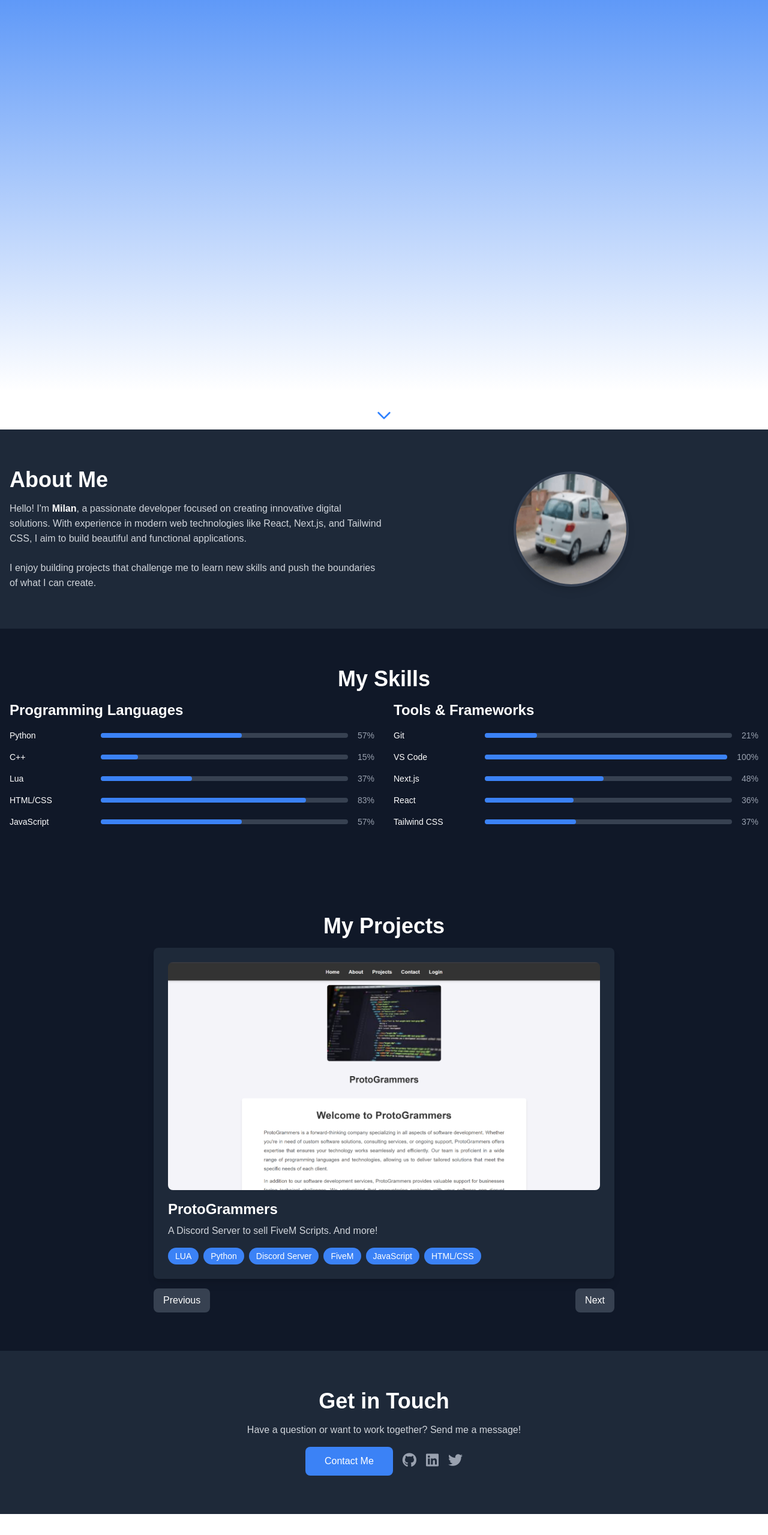
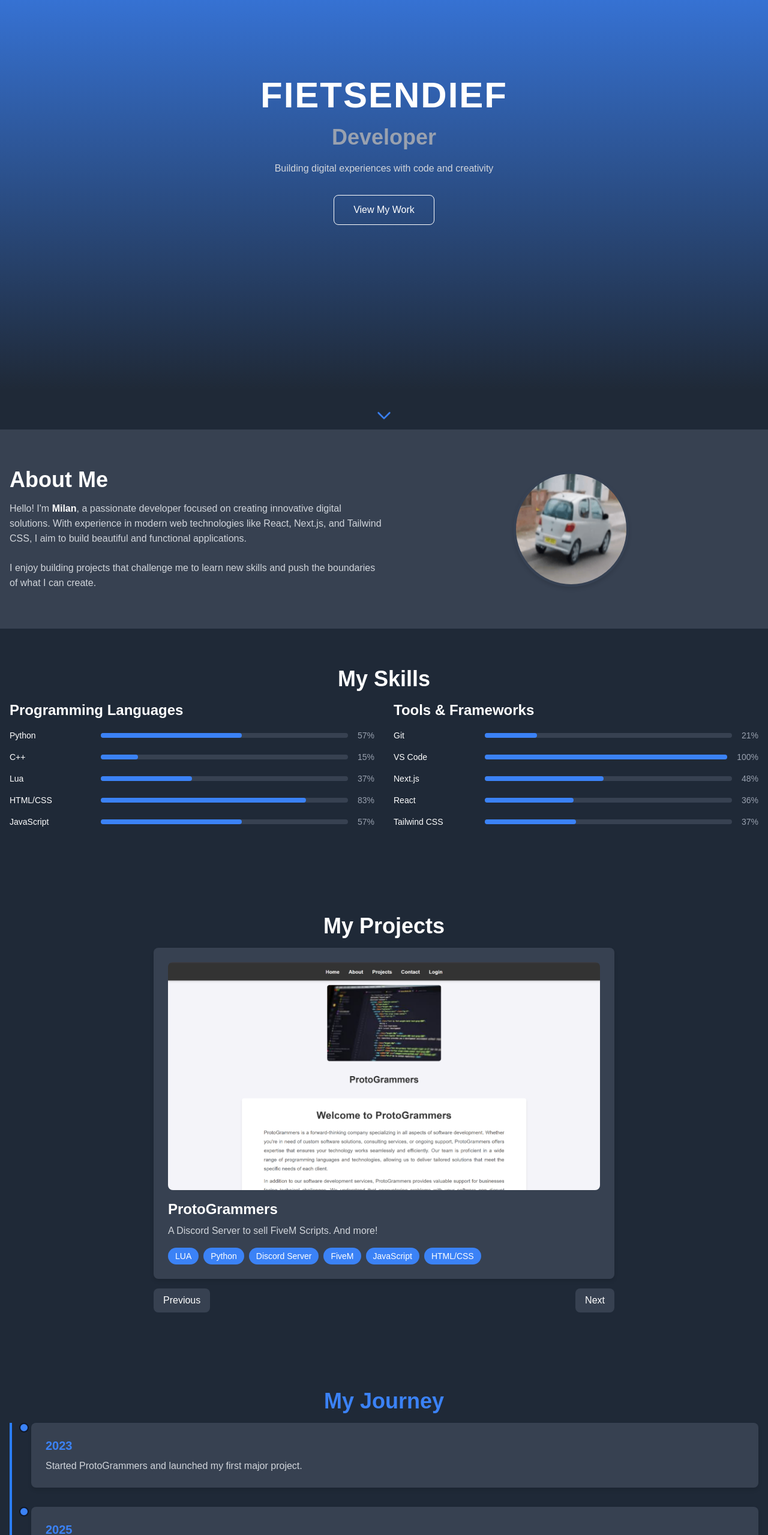
Before and after one commit to gmxjnr/fietsendief.nl, a Next.js app in the folder fietsendief.nl/: page / in a window 1280 px wide. Shown: the part 220-2779 px from the top of the page at 60% size. Built offline with nearby package versions, Linux system fonts and the light colour scheme.

Commit message:
Refactor homepage layout and add timeline component; update styles for improved aesthetics

```diff
--- /dev/null
+++ b/fietsendief.nl/components/Timeline.jsx
@@ -0,0 +1,37 @@
+export default function Timeline() {
+  const events = [
+    {
+      year: "2023",
+      description: "Started ProtoGrammers and launched my first major project.",
+    },
+    {
+      year: "2025",
+      description: "Built Fietsendief.nl and expanded my portfolio.",
+    },
+    {
+      year: "2026",
+      description: "Collaborated with international clients on innovative projects.",
+    },
+  ];
+
+  return (
+    <section id="timeline" className="py-16 bg-gray-900 text-white">
+      <div className="container mx-auto px-4">
+        <h2 className="text-4xl font-bold text-center mb-8 text-blue-500">My Journey</h2>
+        <div className="relative border-l-4 border-blue-500 pl-8 space-y-8">
+          {events.map((event, index) => (
+            <div key={index} className="relative">
+              {/* Dot */}
+              <div className="absolute -left-5 top-0 w-4 h-4 bg-blue-500 rounded-full border-2 border-gray-900"></div>
+              {/* Event Content */}
+              <div className="bg-gray-800 p-6 rounded-lg shadow-lg">
+                <h3 className="text-xl font-bold text-blue-500 mb-2">{event.year}</h3>
+                <p className="text-gray-400">{event.description}</p>
+              </div>
+            </div>
+          ))}
+        </div>
+      </div>
+    </section>
+  );
+}
--- a/fietsendief.nl/pages/index.jsx
+++ b/fietsendief.nl/pages/index.jsx
@@ -1,8 +1,9 @@
-import { Analytics } from "@vercel/analytics/react"
-import Navbar from '../components/navbar';
-import Footer from '../components/footer';
-import { useState, useEffect } from "react";
-import '@fortawesome/fontawesome-free/css/all.min.css';
+import { Analytics } from "@vercel/analytics/react";
+import Navbar from "../components/navbar";
+import Footer from "../components/footer";
+import { useState } from "react";
+import "@fortawesome/fontawesome-free/css/all.min.css";
+import Timeline from "../components/Timeline";
 
 const projects = [
   {
@@ -34,39 +35,6 @@ const skills = [
 
 export default function Home() {
   const [currentIndex, setCurrentIndex] = useState(0);
-  const [scrollProgress, setScrollProgress] = useState(0);
-  const [showText, setShowText] = useState(true);
-
-  useEffect(() => {
-    const handleScroll = () => {
-      const skillsSection = document.getElementById("skills");
-      if (!skillsSection) return;
-
-      const rect = skillsSection.getBoundingClientRect();
-      const windowHeight = window.innerHeight;
-
-      // Bereken de voortgang op basis van de zichtbaarheid van de sectie
-      if (rect.top < windowHeight && rect.bottom > 0) {
-        const progress = Math.max(
-          0,
-          Math.min(100, ((windowHeight - rect.top) / rect.height) * 100)
-        );
-        setScrollProgress(progress);
-      } else {
-        setScrollProgress(0);
-      }
-    };
-
-    window.addEventListener("scroll", handleScroll);
-    return () => window.removeEventListener("scroll", handleScroll);
-  }, []);
-
-  useEffect(() => {
-    const interval = setInterval(() => {
-      setShowText((prev) => !prev); // Wissel tussen tonen en verbergen
-    }, 3000); // Elke 3 seconden wisselen
-    return () => clearInterval(interval); // Opruimen van de interval
-  }, []);
 
   const nextProject = () => {
     setCurrentIndex((prevIndex) => (prevIndex + 1) % projects.length);
@@ -82,32 +50,18 @@ export default function Home() {
       <main className="flex-grow">
         {/* Hero-sectie */}
         <section className="h-screen w-full flex flex-col items-center justify-center text-center bg-gradient-to-b from-gray-900 to-black px-4">
-          <h1
-            className={`text-6xl font-extrabold mb-4 text-white ${
-              showText ? "animate-fade-in-down" : "animate-fade-out-up"
-            }`}
-          >
+          <h1 className="text-6xl font-extrabold mb-4 text-white animate-fade-in-down">
             FIETSENDIEF
           </h1>
-          <h2
-            className={`text-2xl font-medium text-gray-400 mb-6 ${
-              showText ? "animate-fade-in" : "animate-fade-out"
-            }`}
-          >
+          <h2 className="text-2xl font-medium text-gray-400 mb-6 animate-fade-in">
             Developer
           </h2>
-          <p
-            className={`text-gray-400 text-lg mb-8 ${
-              showText ? "animate-fade-in" : "animate-fade-out"
-            }`}
-          >
+          <p className="text-gray-400 text-lg mb-8 animate-fade-in">
             Building digital experiences with code and creativity
           </p>
           <a
             href="#projecten"
-            className={`px-8 py-3 border border-white text-white rounded-lg hover:bg-white hover:text-black transition duration-300 ${
-              showText ? "animate-fade-in" : "animate-fade-out"
-            }`}
+            className="px-8 py-3 border border-white text-white rounded-lg hover:bg-white hover:text-black transition duration-300 animate-fade-in"
           >
             View My Work
           </a>
@@ -253,6 +207,8 @@ export default function Home() {
           </div>
         </section>
 
+        <Timeline />
+
         {/* Contact-sectie */}
         <section id="contact" className="py-16 bg-gray-800 text-white">
           <div className="container mx-auto px-4 text-center">
@@ -302,7 +258,6 @@ export default function Home() {
     </div>
   );
 }
-
 <link
   href="https://cdnjs.cloudflare.com/ajax/libs/font-awesome/5.15.4/css/all.min.css"
   rel="stylesheet"
--- a/fietsendief.nl/styles/globals.css
+++ b/fietsendief.nl/styles/globals.css
@@ -23,6 +23,12 @@ body {
   background: var(--background);
   color: var(--foreground);
   font-family: Arial, Helvetica, sans-serif;
+}
+
+/* Primary Background */
+body {
+  background-color: #1F2937; /* Dark Gray */
+  color: #FFFFFF; /* White */
 }
 
 html {
@@ -232,15 +238,6 @@ img:hover {
   }
 }
 
-/* Toepassing van animaties */
-.animate-fade-out {
-  animation: fade-out 1s ease-in-out forwards;
-}
-
-.animate-fade-out-up {
-  animation: fade-out-up 1s ease-in-out forwards;
-}
-
 /* Algemene styling voor secties */
 section {
   padding: 4rem 0;
@@ -306,6 +303,10 @@ section a:hover {
   background-color: #3b82f6; /* Tailwind's blue-500 */
 }
 
+.bg-blue-500:hover {
+  background-color: #2563EB; /* Darker Blue */
+}
+
 .transition-all {
   transition: all 0.2s ease-in-out;
 }
@@ -340,3 +341,62 @@ section a:hover {
 .animate-fade-in-down {
   animation: fade-in-down 1s ease-in-out forwards;
 }
+
+/* Section Backgrounds */
+.bg-gray-900 {
+  background-color: #1F2937; /* Dark Gray */
+}
+
+.bg-gray-800 {
+  background-color: #374151; /* Light Gray */
+}
+
+/* Accent Color */
+.text-blue-500 {
+  color: #3B82F6; /* Blue */
+}
+
+/* Buttons */
+button {
+  background-color: #3B82F6; /* Blue */
+  color: #FFFFFF;
+  border-radius: 0.375rem;
+  padding: 0.5rem 1rem;
+  transition: background-color 0.3s ease;
+}
+
+button:hover {
+  background-color: #2563EB; /* Darker Blue */
+}
+
+/* Cards */
+.shadow-lg {
+  box-shadow: 0 4px 6px rgba(0, 0, 0, 0.1);
+}
+
+.rounded-lg {
+  border-radius: 0.5rem;
+}
+
+/* Timeline vertical line and dots */
+#timeline .relative {
+  position: relative;
+}
+
+#timeline .relative .absolute {
+  position: absolute;
+}
+
+#timeline .relative .absolute:hover {
+  transform: scale(1.2);
+  transition: transform 0.3s ease-in-out;
+}
+
+#timeline .bg-gray-800 {
+  transition: transform 0.3s ease, box-shadow 0.3s ease;
+}
+
+#timeline .bg-gray-800:hover {
+  transform: translateY(-5px);
+  box-shadow: 0 10px 20px rgba(0, 0, 0, 0.3);
+}
```
